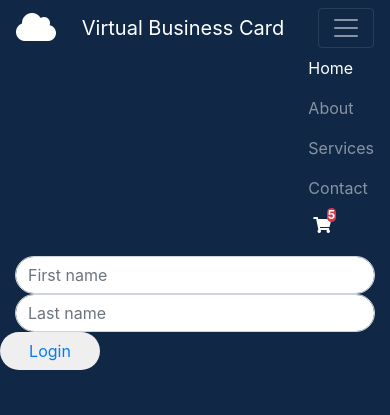
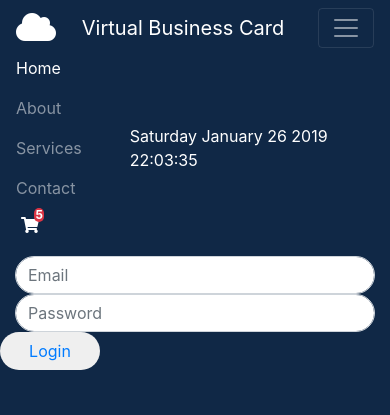
Before and after one commit to yariel1983/virtualbusinesscard, a PHP site: page / in a window 390 px wide. Shown: the top 415 px of the page. Run offline with PHP 8.4, Linux system fonts and the light colour scheme; some libraries are stand-ins or nearby versions.

Commit message:
working on landing page

```diff
--- a/index.php
+++ b/index.php
@@ -41,6 +41,7 @@
                             <a class="nav-link" href="#"></a>
                         </li>
                     </ul>
+                    <span class="text-white ml-5"id="date_time"></span>
                 </div>
             </div>
         </nav>
@@ -54,10 +55,10 @@
                         <form>
                             <div class="row">
                                 <div class="col-sm">
-                                    <input type="text" class="form-control" placeholder="First name">
+                                    <input type="text" class="form-control" placeholder="Email">
                                 </div>
                                 <div class="col-sm">
-                                    <input type="text" class="form-control" placeholder="Last name">
+                                    <input type="text" class="form-control" placeholder="Password">
                                 </div>
                                 <button class="btn btn-default btn-xl"id="loginbtn"> <a href="#" target="_blank" >Login</a>
                                 </button>
@@ -68,7 +69,7 @@
             </div>
         </section>
         <header>
-            <div id="carouselExampleIndicators" class="carousel slide mt-relative" data-ride="carousel">
+            <div id="carouselExampleIndicators" class="carousel slide mt-relative" data-ride="carousel active">
                 <ol class="carousel-indicators">
                     <li data-target="#carouselExampleIndicators" data-slide-to="0" class="active"></li>
                     <li data-target="#carouselExampleIndicators" data-slide-to="1"></li>
@@ -77,34 +78,24 @@
                 <div class="carousel-inner" role="listbox">
                     <!-- Slide One - Set the background image for this slide in the line below -->
                     <div class="carousel-item active" id="carousel1" style="background-image: url('https://sg.fiverrcdn.com/photos/117081528/original/7cd730db549fc3247e0be1b4d35a0eb550945b9b.jpg?1536772790')">
-                        <div class="carousel-caption d-none d-md-block">
-                            <h2 class="display-4">First Slide</h2>
-                            <p class="lead">This is a description for the first slide.</p>
+                        <div class="carousel-caption d-none d-md-none">
+
                         </div>
                     </div>
                     <!-- Slide Two - Set the background image for this slide in the line below -->
                     <div class="carousel-item" style="background-image: url('https://d4oz43evw1m6y.cloudfront.net/static/images/2x/free-psd-mockup-for-chocolate-bar-packaging-design-f6.jpg')">
-                        <div class="carousel-caption d-none d-md-block">
-                            <h2 class="display-4">Second Slide</h2>
-                            <p class="lead">This is a description for the second slide.</p>
+                        <div class="carousel-caption d-none d-md-none">
+
                         </div>
                     </div>
                     <!-- Slide Three - Set the background image for this slide in the line below -->
                     <div class="carousel-item" style="background-image: url('https://sg.fiverrcdn.com/photos/117081528/original/7cd730db549fc3247e0be1b4d35a0eb550945b9b.jpg?1536772790')">
-                        <div class="carousel-caption d-none d-md-block">
-                            <h2 class="display-4">Third Slide</h2>
-                            <p class="lead">This is a description for the third slide.</p>
+                        <div class="carousel-caption d-none d-md-none">
+
                         </div>
                     </div>
                 </div>
-                <a class="carousel-control-prev" href="#carouselExampleIndicators" role="button" data-slide="prev">
-                    <span class="carousel-control-prev-icon" aria-hidden="true"></span>
-                    <span class="sr-only">Previous</span>
-                </a>
-                <a class="carousel-control-next" href="#carouselExampleIndicators" role="button" data-slide="next">
-                    <span class="carousel-control-next-icon" aria-hidden="true"></span>
-                    <span class="sr-only">Next</span>
-                </a>
+
             </div>
         </header>
 
@@ -136,30 +127,30 @@
                 <div class="row">
                     <div class="col-lg-3 col-md-6 text-center">
                         <div class="service-box">
-                            <i class="fa fa-4x fa-globe wow bounceIn text-primary" style="visibility: visible; animation-name: bounceIn;"></i>
-                            <h3>This Fucking Template</h3>
-                            <p class="text-muted">Guaranteed to use the same fucking template that every other bootstrap website uses, downloaded straight from The Web™</p>
+                            <i class="fa fa-4x fa-globe wow bounceIn text-primary mb-4" id="glow1"style="visibility: visible; animation-name: bounceIn;"></i>
+                            <h4>My Template</h4>
+                            <p class="text-white">Guaranteed to use the same fucking template that every other bootstrap website uses, downloaded straight from The Web™</p>
                         </div>
                     </div>
                     <div class="col-lg-3 col-md-6 text-center">
                         <div class="service-box">
-                            <i class="fa fa-4x fa-paper-plane wow bounceIn text-primary" data-wow-delay=".1s" style="visibility: visible; animation-delay: 0.1s; animation-name: bounceIn;"></i>
-                            <h3>This Set of Four Icons</h3>
-                            <p class="text-muted">Look at this cool set of four icons describing different things about us! We use four, because it's the default.</p>
+                            <i class="fa fa-4x fa-paper-plane wow bounceIn text-primary mb-4" id="glow1" data-wow-delay=".1s" style="visibility: visible; animation-delay: 0.1s; animation-name: bounceIn;"></i>
+                            <h4>This Set of Four Icons</h4>
+                            <p class="text-white">Look at this cool set of four icons describing different things about us! We use four, because it's the default.</p>
                         </div>
                     </div>
                     <div class="col-lg-3 col-md-6 text-center">
                         <div class="service-box">
-                            <i class="fa fa-4x fa-thumbs-up wow bounceIn text-primary" data-wow-delay=".2s" style="visibility: visible; animation-delay: 0.2s; animation-name: bounceIn;"></i>
-                            <h3>Lots of effort</h3>
-                            <p class="text-muted">We even changed some of the icons! We take the extra effort to make our designs truly original.</p>
+                            <i class="fa fa-4x fa-thumbs-up wow bounceIn text-primary mb-4" id="glow1" data-wow-delay=".2s" style="visibility: visible; animation-delay: 0.2s; animation-name: bounceIn;"></i>
+                            <h4>Lots of effort</h4>
+                            <p class="text-white">We even changed some of the icons! We take the extra effort to make our designs truly original.</p>
                         </div>
                     </div>
                     <div class="col-lg-3 col-md-6 text-center">
                         <div class="service-box">
-                            <i class="fa fa-4x fa-heart wow bounceIn text-primary" data-wow-delay=".3s" style="visibility: visible; animation-delay: 0.3s; animation-name: bounceIn;"></i>
-                            <h3>Made with Love</h3>
-                            <p class="text-muted">Because nothing says hard work and talent like editing a few lines of text.</p>
+                            <i class="fa fa-4x fa-heart wow bounceIn text-primary mb-4" id="glow1" data-wow-delay=".3s" style="visibility: visible; animation-delay: 0.3s; animation-name: bounceIn;"></i>
+                            <h4>Made with Love</h4>
+                            <p class="text-white">Because nothing says hard work and talent like editing a few lines of text.</p>
                         </div>
                     </div>
                 </div>
@@ -177,10 +168,10 @@
                     <h4>Menu —</h4>
                     <div class="col-md-6">
                         <ul class="pages">
-                            <li><a href="#">Travel</a></li>
-                            <li><a href="#">Nature</a></li>
-                            <li><a href="#">Explores</a></li>
-                            <li><a href="#">Science</a></li>
+                            <li><a href="#">Designs</a></li>
+                            <li><a href="#">Category</a></li>
+                            <li><a href="#">Demo</a></li>
+                            <li><a href="#">Donate</a></li>
                             <li><a href="#">Advice</a></li>
                         </ul>
                     </div>
@@ -221,4 +212,6 @@
     </div>
 
 </body>
+<script src="myscripts.js"></script>
+<script type="text/javascript">window.onload = date_time('date_time');</script>
 </html
--- /dev/null
+++ b/myscripts.js
@@ -0,0 +1,41 @@
+
+$(window).scroll(function() {
+  $('').css({
+    opacity: function() {
+      var opacity = 0.5;
+      //TODO:
+      //Set opacity to a higer value whilst user scrolls
+      return opacity;
+    }
+  });
+});
+
+function date_time(id)
+{
+        date = new Date;
+        year = date.getFullYear();
+        month = date.getMonth();
+        months = new Array('January', 'February', 'March', 'April', 'May', 'June', 'Jully', 'August', 'September', 'October', 'November', 'December');
+        d = date.getDate();
+        day = date.getDay();
+        days = new Array('Sunday', 'Monday', 'Tuesday', 'Wednesday', 'Thursday', 'Friday', 'Saturday');
+        h = date.getHours();
+        if(h<10)
+        {
+                h = "0"+h;
+        }
+        m = date.getMinutes();
+        if(m<10)
+        {
+                m = "0"+m;
+        }
+        s = date.getSeconds();
+        if(s<10)
+        {
+                s = "0"+s;
+        }
+        result = ''+days[day]+' '+months[month]+' '+d+' '+year+' '+h+':'+m+':'+s;
+        document.getElementById(id).innerHTML = result;
+        setTimeout('date_time("'+id+'");','1000');
+        return true;
+}
--- a/style.css
+++ b/style.css
@@ -13,9 +13,11 @@
   -o-background-size: cover;
   background-size: cover;
 }
-
-#homelogo{
-       transition: all .5s;
+.fas fa-cloud text-white fa-2x mr-2{
+    font-size: 10px;
+}
+#homelogo:hover{
+       font-size: 20px;
 }
 
 #cartnoti{/*shopping cart notification badge start*/
@@ -28,7 +30,7 @@
     font-size: 12px;
     font-weight: 700;
     line-height: 1;
-    color:#fff !important;
+    color: #fff !important;
     text-align: center;
     white-space: nowrap;
     vertical-align: baseline;
@@ -82,8 +84,19 @@
   background-repeat: no-repeat;
   background-size: cover;
   opacity: 0.8;
+  color: white;
 }
-.footer-bs {
+
+ .fa fa-4x{
+        font-size:100px;
+    }
+    #glow1:hover {
+        font-size:105px;
+        color: white !important;
+    }
+
+
+    .footer-bs {
     background-color: #3c3d41;
 	padding: 60px 40px;
 	color: rgba(255,255,255,1.00);
@@ -134,3 +147,7 @@
 @media (min-width: 768px) {
 	.footer-bs .footer-nav, .footer-bs .footer-social, .footer-bs .footer-ns { border-left:solid 1px rgba(255,255,255,0.10); }
 }
+
+.carousel-indicators li{
+    display: none !important;
+}
```
